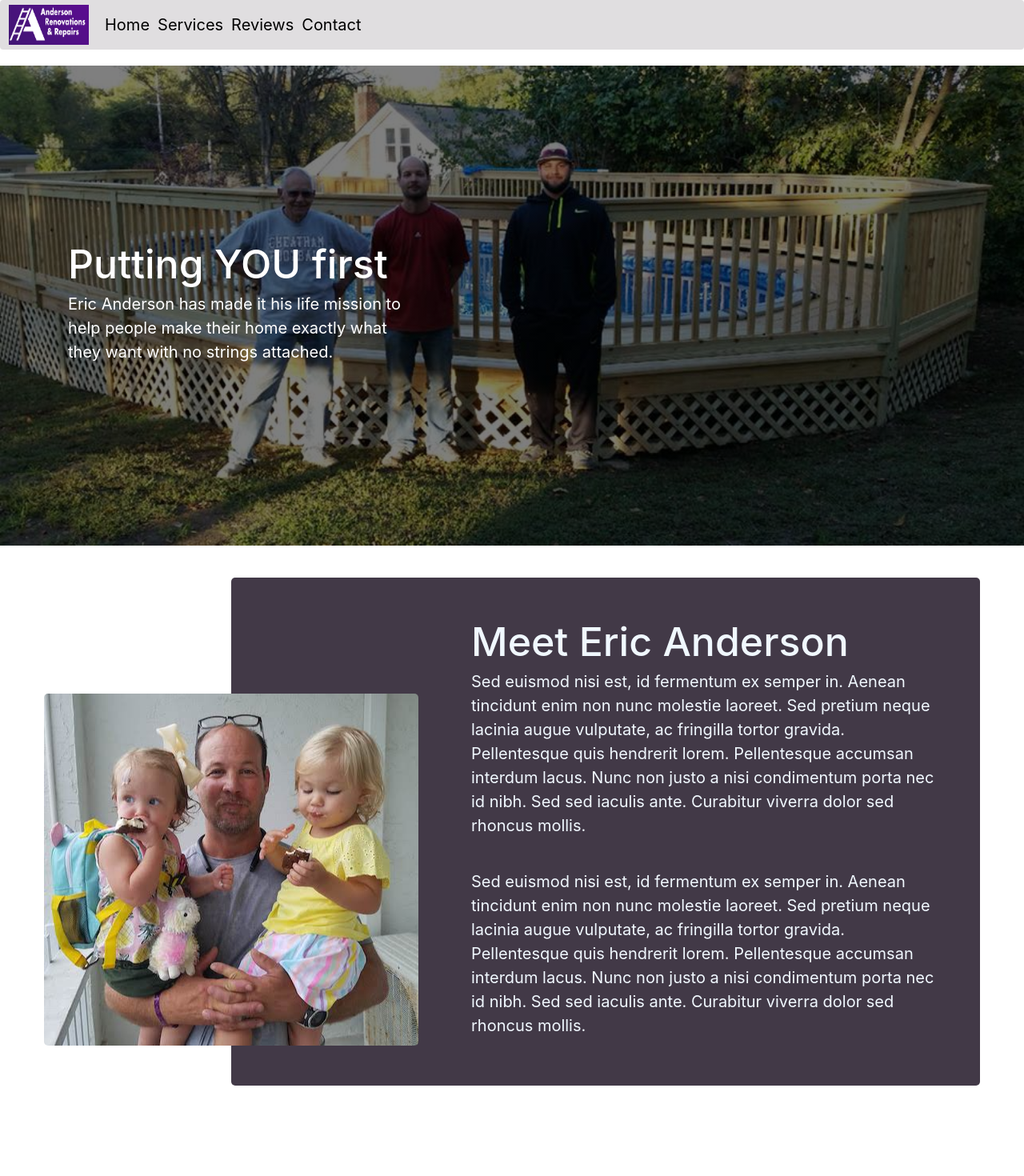
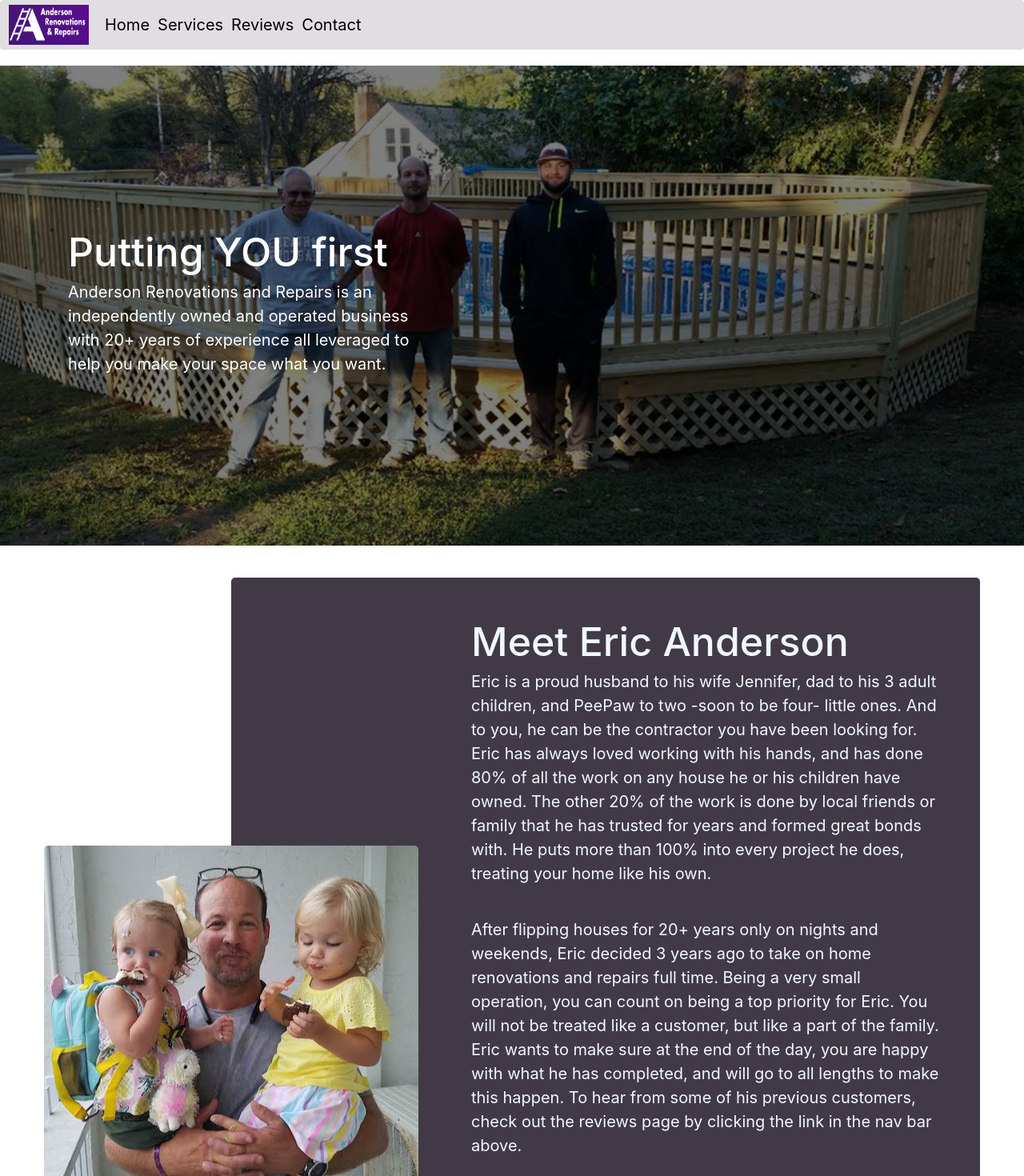
Before and after one commit to anderam17/anderson-renovations-repairs, a React (Create React App) app: page / in a window 1280 px wide. Shown: the top 1470 px of the page at 80% size. Built offline with nearby package versions, Linux system fonts and the light colour scheme.

Commit message:
changed text in meet eric section

```diff
--- a/src/Components/BigImage/BigImage.js
+++ b/src/Components/BigImage/BigImage.js
@@ -10,7 +10,7 @@ function BigImage() {
             <div className="container">
                 <div className="hero-wrapper">
                 <h1 className="hero-heading">Putting YOU first</h1>
-                <p className="hero-paragraph">Eric Anderson has made it his life mission to help people make their home exactly what they want with no strings attached.</p>
+                <p className="hero-paragraph">Anderson Renovations and Repairs is an independently owned and operated business with 20+ years of experience all leveraged to help you make your space what you want.</p>
                 </div>
             </div>
         </div>
--- a/src/Components/MeetEric/MeetEric.css
+++ b/src/Components/MeetEric/MeetEric.css
@@ -1,18 +1,19 @@
 #meet-eric-container{
     max-width: 1200px;
+    margin: 40px auto auto 0;
     margin-right: auto;
     margin-left: auto;
     padding-right: 15px;
     padding-left: 15px;
+    /* height: 900px; */
+}
+.meet-eric-wrapper{
 }
 h1 {
     font-size: 50px !important;
 }
 .meet-eric-right{
     float: right;
-    position: relative;
-    right: 0px;
-    top: 40px;
 
     height: 60%;
     width: 80%;
--- a/src/Components/MeetEric/MeetEric.js
+++ b/src/Components/MeetEric/MeetEric.js
@@ -9,9 +9,10 @@ function MeetEric() {
           <div className="meet-eric-wrapper">
             <div className="meet-eric-right">
             <h1>Meet Eric Anderson</h1>
-            <p> Sed euismod nisi est, id fermentum ex semper in. Aenean tincidunt enim non nunc molestie laoreet. Sed pretium neque lacinia augue vulputate, ac fringilla tortor gravida. Pellentesque quis hendrerit lorem. Pellentesque accumsan interdum lacus. Nunc non justo a nisi condimentum porta nec id nibh. Sed sed iaculis ante. Curabitur viverra dolor sed rhoncus mollis. </p>
+            <p> Eric is a proud husband to his wife Jennifer, dad to his 3 adult children, and PeePaw to two -soon to be four- little ones. And to you, he can be the contractor you have been looking for. Eric has always loved working with his hands, and has done 80% of all the work on any house he or his children have owned. The other 20% of the work is done by local friends or family that he has trusted for years and formed great bonds with. He puts more than 100% into every project he does, treating your home like his own.
+            </p>
             <br/>
-            <p> Sed euismod nisi est, id fermentum ex semper in. Aenean tincidunt enim non nunc molestie laoreet. Sed pretium neque lacinia augue vulputate, ac fringilla tortor gravida. Pellentesque quis hendrerit lorem. Pellentesque accumsan interdum lacus. Nunc non justo a nisi condimentum porta nec id nibh. Sed sed iaculis ante. Curabitur viverra dolor sed rhoncus mollis. </p>
+            <p> After flipping houses for 20+ years only on nights and weekends, Eric decided 3 years ago to take on home renovations and repairs full time. Being a very small operation, you can count on being a top priority for Eric. You will not be treated like a customer, but like a part of the family. Eric wants to make sure at the end of the day, you are happy with what he has completed, and will go to all lengths to make this happen. To hear from some of his previous customers, check out the reviews page by clicking the link in the nav bar above. </p>
             </div>
             <div className="meet-eric-left"></div>
           </div>
```
